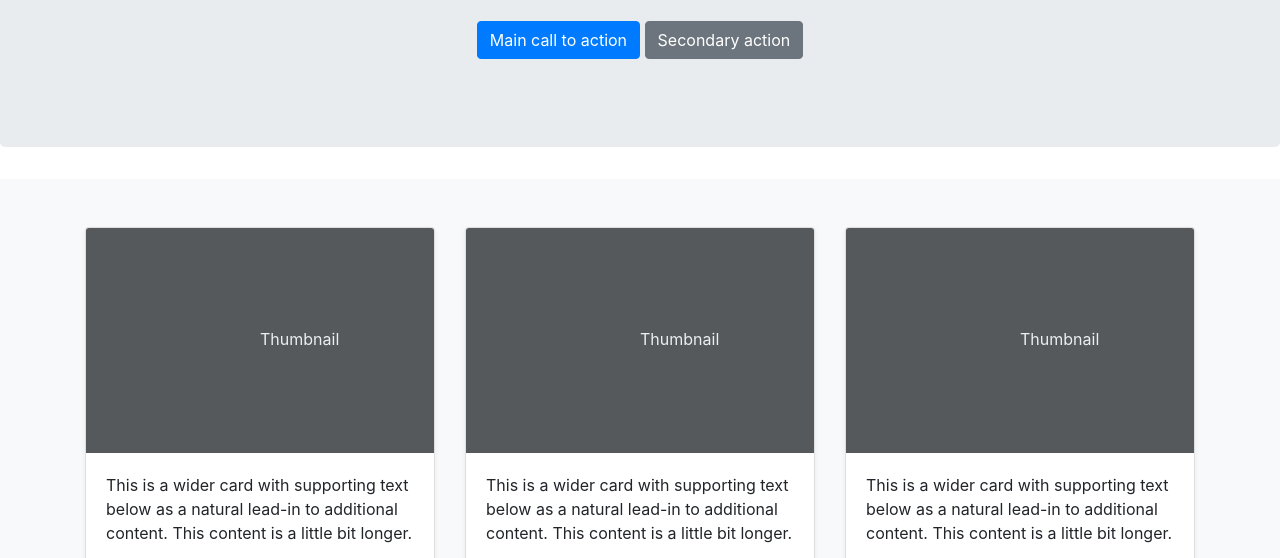
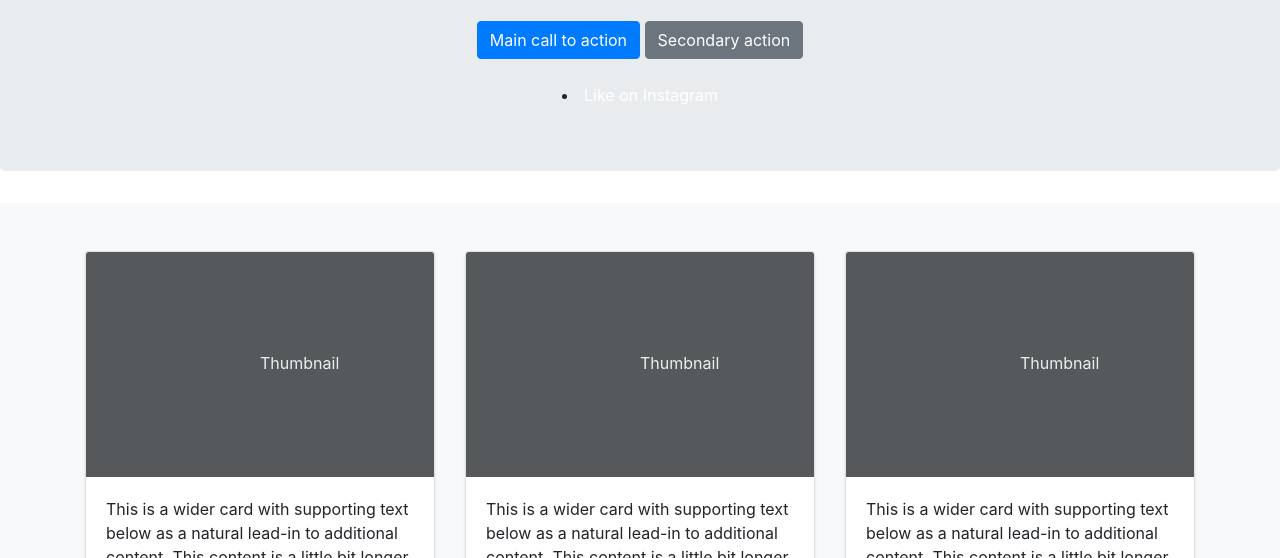
Before and after one commit to akrivosheeva/learn_git, a plain HTML site: page index.html in a window 1280 px wide. Shown: the part 239-797 px from the top of the page. Drawn offline with Linux system fonts and the light colour scheme.

Commit message:
Добавили ссылку на инстаграм

```diff
--- a/index.html
+++ b/index.html
@@ -62,7 +62,7 @@
 				<a href="#" class="btn btn-primary my-2">Main call to action</a>
 				<a href="#" class="btn btn-secondary my-2">Secondary action</a>
 			</p>
-			<!-- new social block -->
+			<li><a href="#" class="text-white">Like on Instagram</a></li>
 		</div>
 	</section>
 
```
